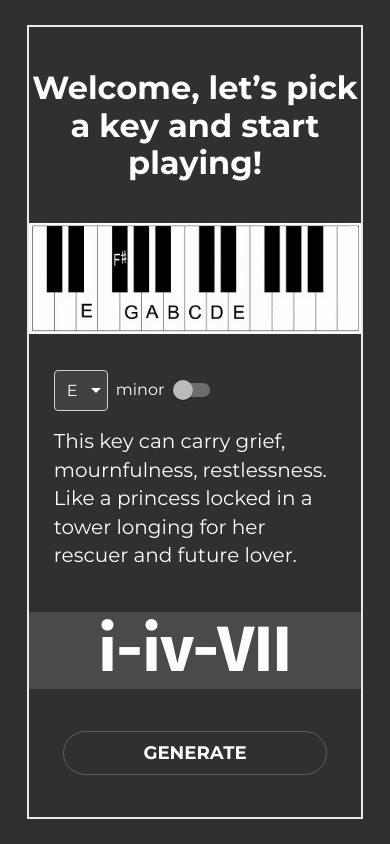
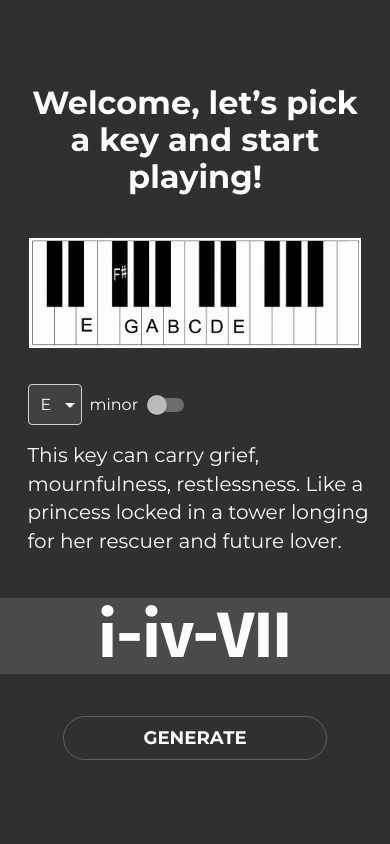
Before and after one commit to mindxploit/EasyChord, a React (Create React App) app: page / in a window 390 px wide. Built offline with nearby package versions, Linux system fonts and the light colour scheme.

Commit message:
fix responsive design

```diff
--- a/src/App.js
+++ b/src/App.js
@@ -46,7 +46,10 @@ const App = () => {
         justify-content: center;
         padding: 3em 0;
         border-radius: 20;
-        min-width: 90%;
+        margin: auto;
+        @media (max-width: 480px) {
+            border: none;
+        }
     `;
 
     const Box = styled.div`
@@ -54,7 +57,6 @@ const App = () => {
        justify-content: center;
        align-items: center;
        min-height: 100vh;
-       margin: 0 3em;
     `
 
     return (
--- a/src/Components/Header.js
+++ b/src/Components/Header.js
@@ -3,9 +3,11 @@ import { Typography } from "@material-ui/core";
 
 const Header = () => {
 	return (
-		<Typography align="center" style={{ width: "100%" }} variant="h1">
-			Welcome, let’s pick a key and start playing!
-		</Typography>
+		<div style={{ margin: '0 2em' }}>
+			<Typography align="center" variant="h1">
+				Welcome, let’s pick a key and start playing!
+			</Typography>
+		</div>
 	);
 };
 
--- a/src/Components/Main.js
+++ b/src/Components/Main.js
@@ -16,7 +16,7 @@ const Main = () => {
 				<Box mr={{ lg: "2em" }} mb={{ xs: "2em", lg: "0" }}>
 					<Piano />
 				</Box>
-				<Box display="flex" flexDirection="column" justifyContent="space-around" width="100%">
+				<Box display="flex" flexDirection="column" justifyContent={{ xs: 'center', md: "space-around" }} width="100%">
 					<Selector />
 					<Description />
 				</Box>
```
